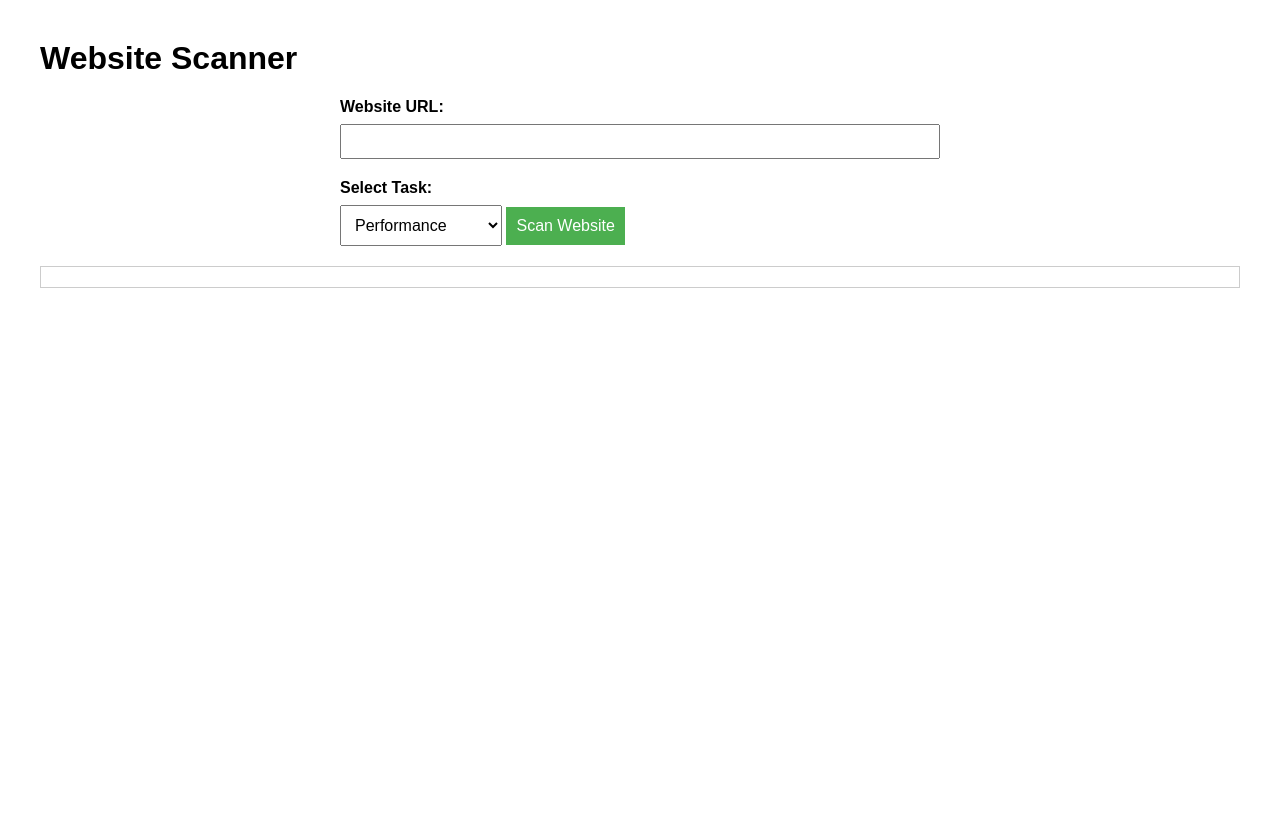
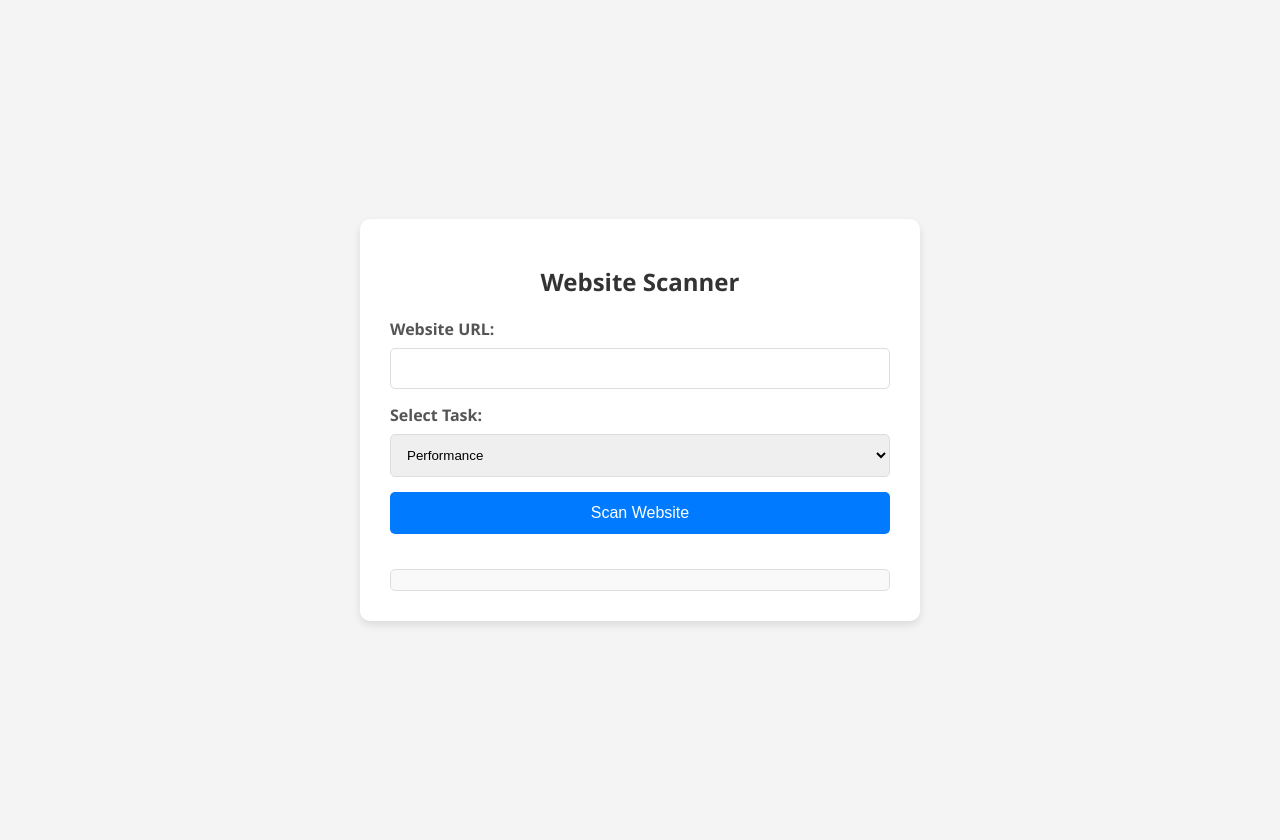
Before and after one commit to abiolashittu-org/webcompanion1, a Flask app: page / in a window 1280 px wide. Before the commit the page ends 288 px from the top, so only its background shows below. Run offline with Flask 3, Linux system fonts and the light colour scheme.

Commit message:
Update webcompanion.html

```diff
--- a/templates/webcompanion.html
+++ b/templates/webcompanion.html
@@ -6,47 +6,68 @@
     <title>Website Scanner</title>
     <style>
         body {
-            font-family: Arial, sans-serif;
-            margin: 40px;
+            font-family: 'Segoe UI', Tahoma, Geneva, Verdana, sans-serif;
+            background-color: #f4f4f4;
+            margin: 0;
+            padding: 20px;
+            display: flex;
+            justify-content: center;
+            align-items: center;
+            height: 100vh;
         }
-        form {
-            max-width: 600px;
-            margin: 0 auto;
+        .container {
+            background-color: #fff;
+            padding: 30px;
+            border-radius: 10px;
+            box-shadow: 0 4px 8px rgba(0, 0, 0, 0.1);
+            max-width: 500px;
+            width: 100%;
+        }
+        h1 {
+            font-size: 24px;
+            margin-bottom: 20px;
+            text-align: center;
+            color: #333;
         }
         label {
             display: block;
             margin-bottom: 8px;
             font-weight: bold;
+            color: #555;
         }
-        input[type="text"] {
+        input[type="text"],
+        select,
+        button {
             width: 100%;
-            padding: 8px;
-            margin-bottom: 20px;
+            padding: 12px;
+            margin-bottom: 15px;
+            border: 1px solid #ddd;
+            border-radius: 5px;
             box-sizing: border-box;
         }
-        select, button {
-            padding: 10px;
-            font-size: 16px;
-        }
         button {
-            background-color: #4CAF50;
+            background-color: #007bff;
             color: white;
             border: none;
             cursor: pointer;
+            font-size: 16px;
         }
         button:hover {
-            background-color: #45a049;
+            background-color: #0056b3;
         }
         #response {
             margin-top: 20px;
             white-space: pre-wrap;
-            border: 1px solid #ccc;
+            border: 1px solid #ddd;
             padding: 10px;
+            border-radius: 5px;
+            background-color: #f9f9f9;
         }
     </style>
 </head>
 <body>
 
+<div class="container">
     <h1>Website Scanner</h1>
 
     <form id="scanForm">
@@ -66,6 +87,7 @@
     </form>
 
     <div id="response"></div>
+</div>
 
 <script>
     document.getElementById('scanForm').addEventListener('submit', function(event) {
```
Lines whose indentation alone changed are shown as unchanged.
